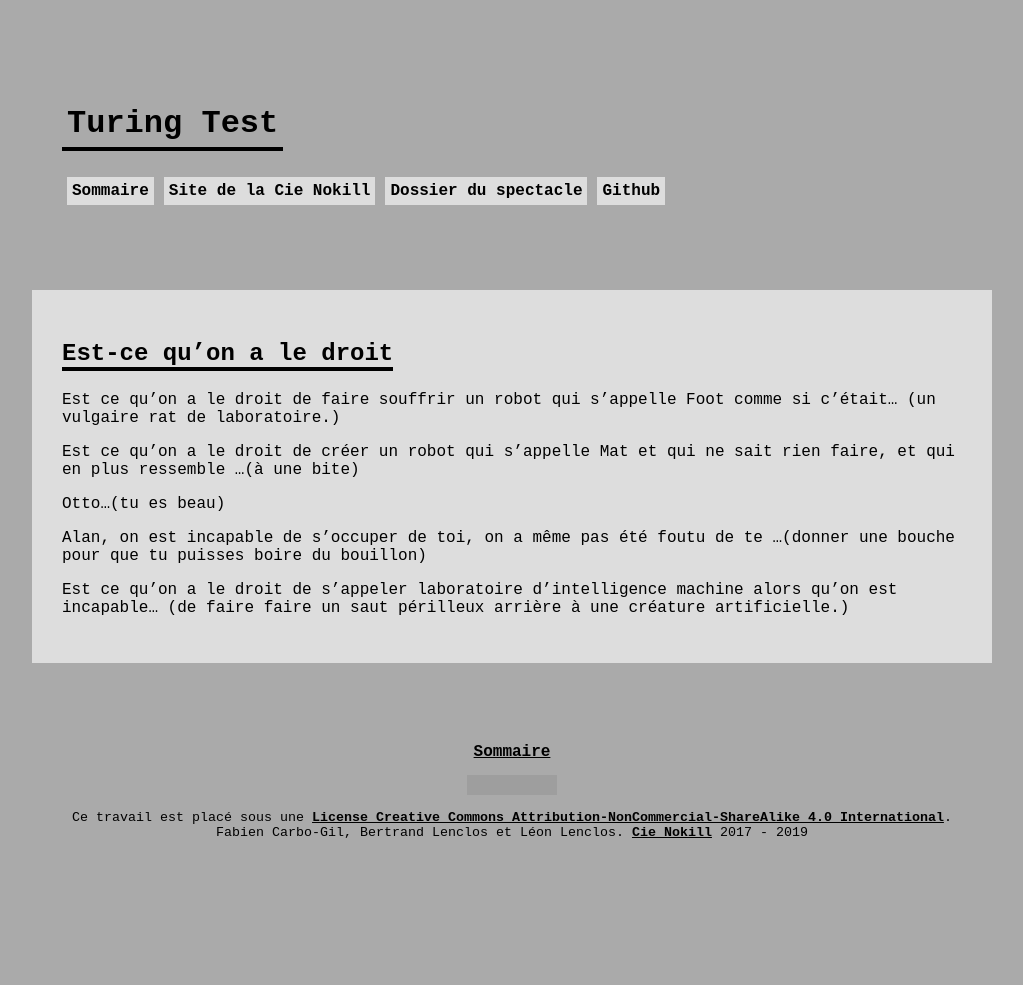
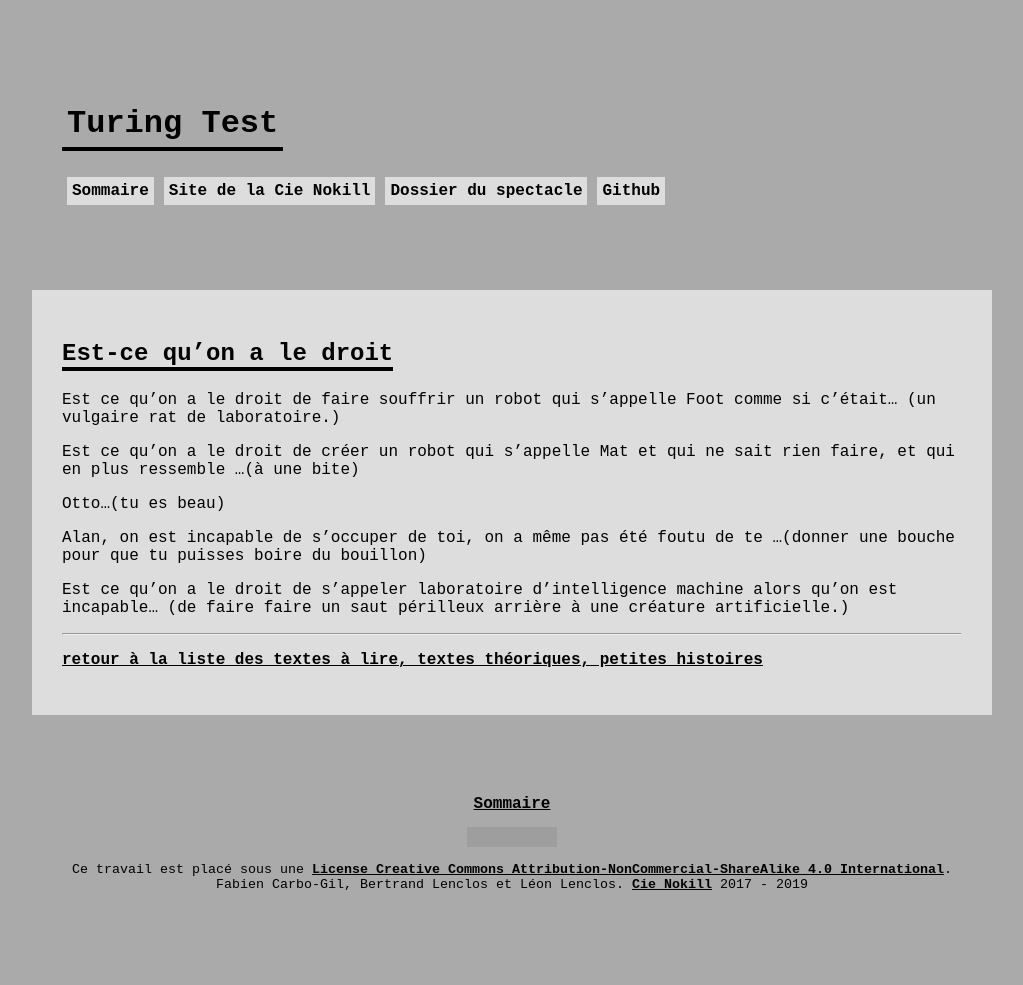
Before and after one commit to LeonLenclos/turing-test, a Jekyll site: the page built from contenu/textes/est-ce-qu-on-a-le-droit.md, in a window 1280 px wide. Shown: the whole page, without its empty margins (128-1151 px from the left). Built offline with Jekyll 4.4.1, drawn with Linux system fonts in a browser that asks for light colours; nearby versions of some CDN libraries; our own code applies the rules of GitHub Pages for plain Markdown files; a script that is not in the unit is left out; the repository's description, which GitHub fills in, is left out; before the commit the page ends 933 px from its top, so only the background shows below that; grey boxes are pictures that could not be loaded.

Commit message:
Update est-ce-qu-on-a-le-droit.md

```diff
--- a/contenu/textes/est-ce-qu-on-a-le-droit.md
+++ b/contenu/textes/est-ce-qu-on-a-le-droit.md
@@ -10,3 +10,8 @@ Otto...(tu es beau)
 Alan, on est incapable de s'occuper de toi, on a même pas été foutu de te ...(donner une bouche pour que tu puisses boire du bouillon)
 
 Est ce qu'on a le droit de s'appeler laboratoire d'intelligence machine alors qu'on est incapable... (de faire faire un saut périlleux arrière à une créature artificielle.)
+
+
+---
+
+[retour à la liste des textes à lire, textes théoriques, petites histoires](.)
```
